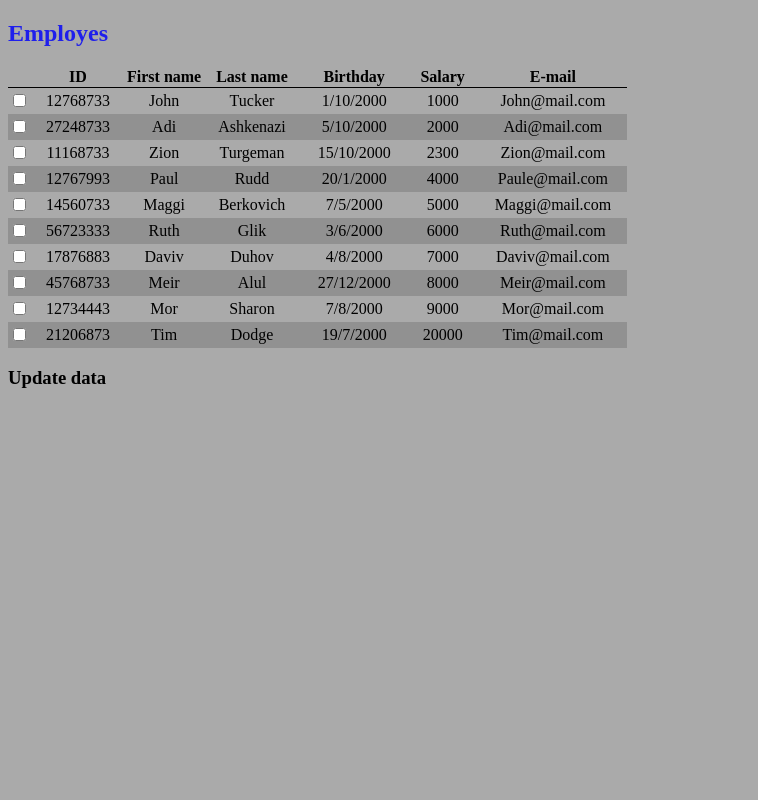
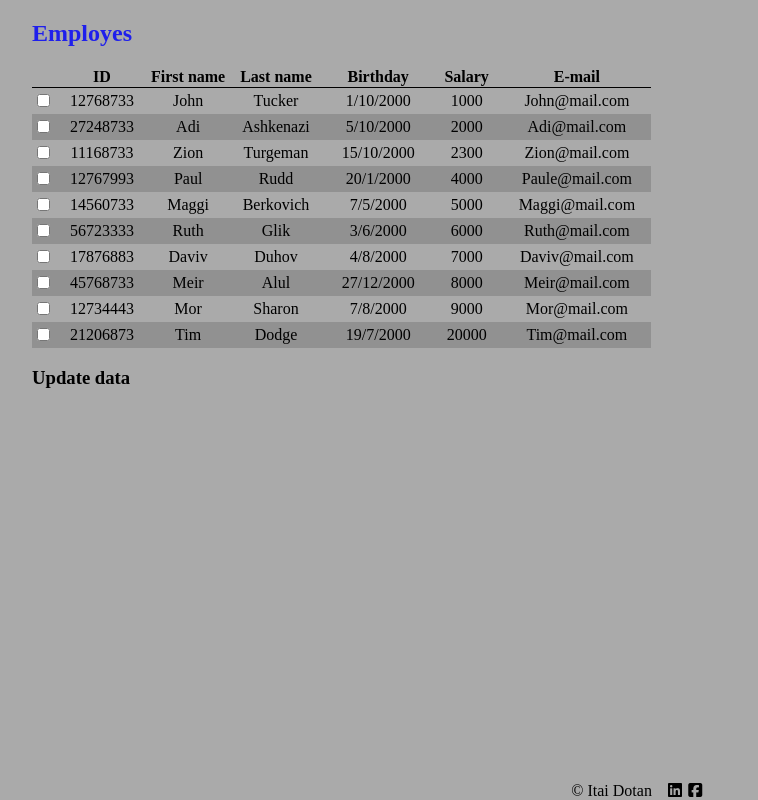
Before and after one commit to IDotan/angular-study, an Angular app in the folder class-app/: page / in a window 1280 px wide. Shown: the whole page, without its empty margins (0-758 px from the left). Built offline with nearby package versions, Linux system fonts and the light colour scheme.

Commit message:
HW 1 footer

```diff
--- a/class-app/src/app/app.component.html
+++ b/class-app/src/app/app.component.html
@@ -1 +1,2 @@
 <app-employes></app-employes>
+<app-footer></app-footer>
--- a/class-app/src/app/app.module.ts
+++ b/class-app/src/app/app.module.ts
@@ -4,11 +4,13 @@ import { FormsModule } from '@angular/forms';
 
 import { AppComponent } from './app.component';
 import { EmployesComponent } from './employes/employes.component';
+import { FooterComponent } from './footer/footer.component';
 
 @NgModule({
   declarations: [
     AppComponent,
-    EmployesComponent
+    EmployesComponent,
+    FooterComponent
   ],
   imports: [
     BrowserModule,
--- a/class-app/src/app/employes/employes.component.css
+++ b/class-app/src/app/employes/employes.component.css
@@ -1,3 +1,8 @@
+#comp_section {
+    width: 95%;
+    margin: auto;
+}
+
 h2 {
     color: #1f1fec;
 }
@@ -26,7 +31,7 @@ h2 {
 .selected_employ {
     position: relative;
     width: max-content;
-    min-width: 35ch;
+    min-width: 30ch;
 }
 
 .selected_employ>label {
--- a/class-app/src/app/employes/employes.component.html
+++ b/class-app/src/app/employes/employes.component.html
@@ -1,3 +1,4 @@
+<section id="comp_section">
     <h2>Employes</h2>
     <table id="employes_table">
         <tr>
@@ -9,7 +10,8 @@
             <th>Salary</th>
             <th>E-mail</th>
         </tr>
-    <tr *ngFor="let employe of employes" [class.selected]="employe === selected_employee" (click)="onSelect(employe)">
+        <tr *ngFor="let employe of employes" [class.selected]="employe === selected_employee"
+            (click)="onSelect(employe)">
             <td><input type="checkbox" name="multi_select"></td>
             <td>{{employe.id}}</td>
             <td>{{employe.fname}}</td>
@@ -35,3 +37,4 @@
             <input type="text" id="email" [(ngModel)]="selected_employee.email">
         </div>
     </div>
+</section>
--- /dev/null
+++ b/class-app/src/app/footer/footer.component.css
@@ -0,0 +1,19 @@
+#footer {
+    position: absolute;
+    bottom: 0;
+    width: 100%;
+    text-align: center;
+}
+
+#copyright {
+    padding-right: 1em;
+}
+
+#footer>div {
+    display: inline-block;
+}
+
+#footer_social_btns>span {
+    cursor: pointer;
+    padding-right: 0.4em;
+}
--- /dev/null
+++ b/class-app/src/app/footer/footer.component.html
@@ -0,0 +1,8 @@
+<section id="footer">
+    <div id="copyright"> &copy; Itai Dotan </div>
+    <div id="footer_social_btns">
+        <span *ngFor="let btn of SOCIALS" title="{{btn.name}}" (click)="click_link(btn)">
+            <i class='{{btn.icon}}'></i>
+        </span>
+    </div>
+</section>
--- /dev/null
+++ b/class-app/src/app/footer/footer.component.ts
@@ -0,0 +1,21 @@
+import { Component, OnInit } from '@angular/core';
+import { Social_buttons } from './social_buttons';
+
+@Component({
+  selector: 'app-footer',
+  templateUrl: './footer.component.html',
+  styleUrls: ['./footer.component.css']
+})
+export class FooterComponent implements OnInit {
+
+  constructor() { }
+
+  ngOnInit(): void {
+  }
+  SOCIALS: Social_buttons[] = [
+    { name: 'linkedin', URL: 'https://www.linkedin.com/in/idotan/', icon: 'fab fa-linkedin' },
+    { name: 'facebook', URL: 'https://www.facebook.com/itai.dotan.73/', icon: 'fab fa-facebook-square' }
+  ];
+
+  click_link(url: Social_buttons) { window.open(url.URL, '_blank') }
+}
--- /dev/null
+++ b/class-app/src/app/footer/social_buttons.ts
@@ -0,0 +1,5 @@
+export interface Social_buttons {
+    name: string,
+    URL: string,
+    icon: string
+}
--- a/class-app/src/index.html
+++ b/class-app/src/index.html
@@ -6,6 +6,7 @@
   <title>ClassApp</title>
   <base href="/">
   <meta name="viewport" content="width=device-width, initial-scale=1">
+  <script src="https://kit.fontawesome.com/6016dddc01.js" crossorigin="anonymous"></script>
   <link rel="icon" type="image/x-icon" href="favicon.ico">
 </head>
 
--- a/class-app/src/styles.css
+++ b/class-app/src/styles.css
@@ -1,4 +1,5 @@
 /* You can add global styles to this file, and also import other style files */
 body {
+    margin: 0;
     background-color: #aaa;
 }
```
Also changed, not shown: 1 other file (tests, documents, lock files or other folders). Lines whose indentation alone changed are shown as unchanged.
